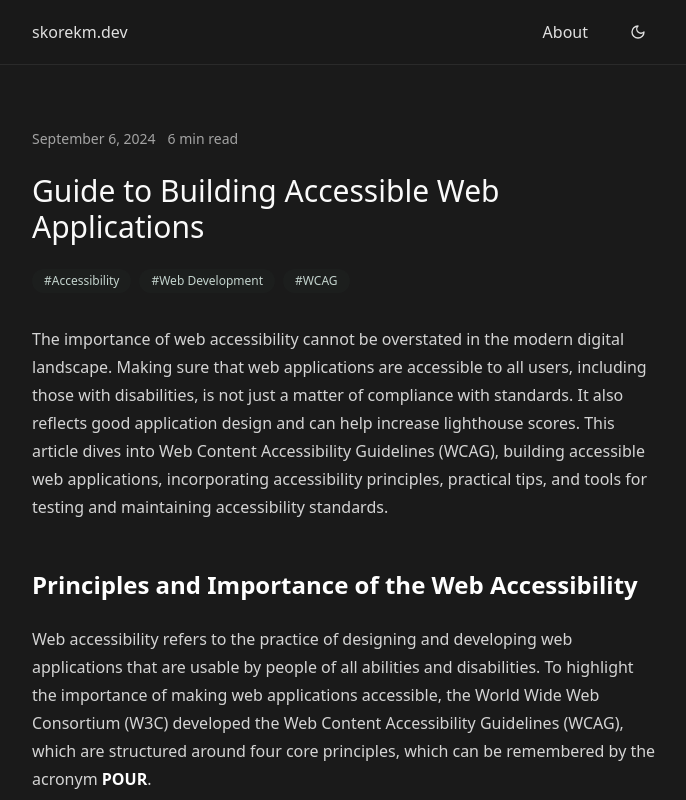
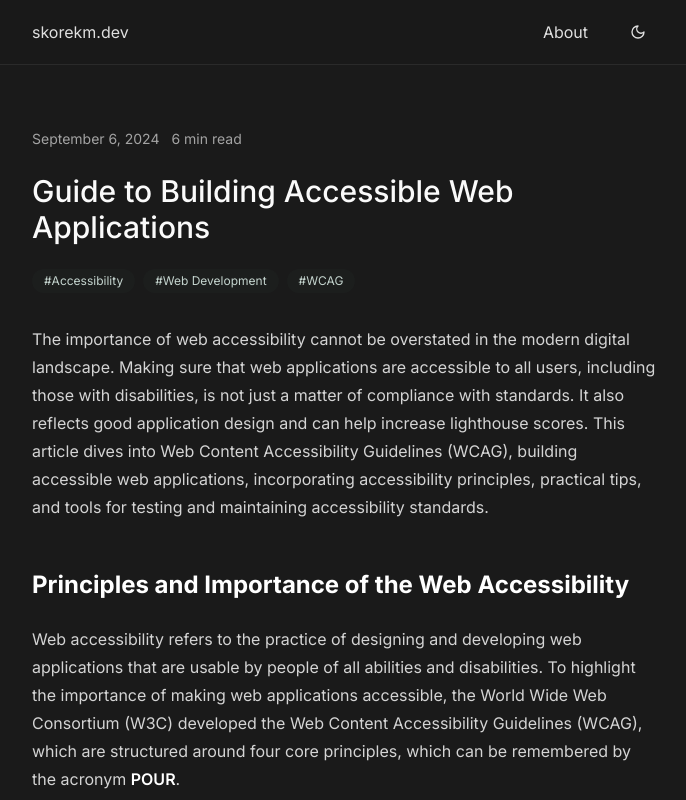
Before and after one commit to skorekm/skorekm.dev, a Next.js app: page /blog/guide-to-building-accessible-web-applications in a window 1280 px wide. Shown: the top 800 px of the page, without its empty margins (296-982 px from the left). Built offline with nearby package versions, Linux system fonts and the light colour scheme.

Commit message:
feat: let's see if it deploys

```diff
--- a/src/app/layout.tsx
+++ b/src/app/layout.tsx
@@ -23,7 +23,7 @@ export default function RootLayout({
       <head>
         <link rel="icon" href="./favicon.ico" sizes="any" />
       </head>
-      <body className="min-h-screen flex flex-col bg-[#f5f3f0] dark:bg-[#1a1a1a] text-[#4a4a4a] dark:text-[#e0e0e0] transition-colors duration-300">
+      <body className={`${inter.className} min-h-screen flex flex-col bg-[#f5f3f0] dark:bg-[#1a1a1a] text-[#4a4a4a] dark:text-[#e0e0e0] transition-colors duration-300`}>
         <ThemeProvider attribute="class" defaultTheme="dark" enableSystem disableTransitionOnChange>
           <div className="flex-grow">
             <Header />
--- a/src/components/ui/markdownContent.tsx
+++ b/src/components/ui/markdownContent.tsx
@@ -2,6 +2,7 @@
 
 import { MDXRemote } from 'next-mdx-remote'
 
+// eslint-disable-next-line @typescript-eslint/no-explicit-any
 export const MDXContent = ({ source }: { source: any }) => {
   return <MDXRemote {...source} />
 }
```
